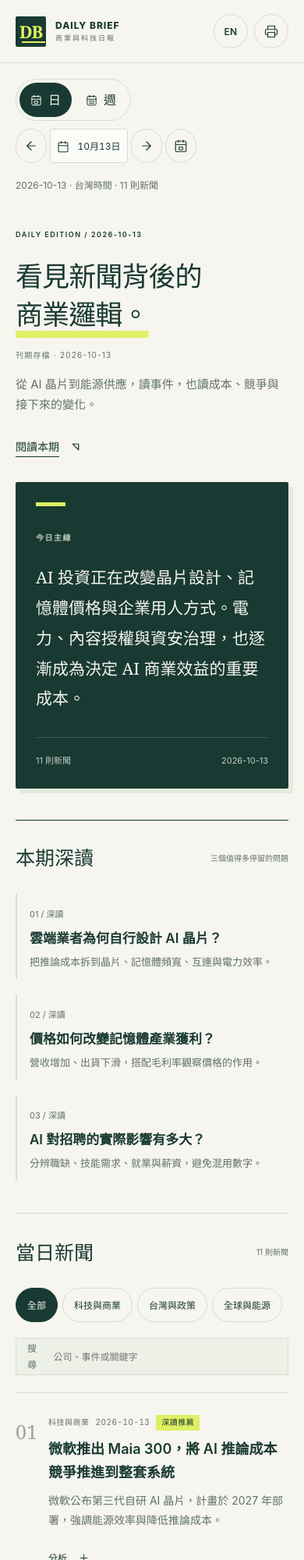
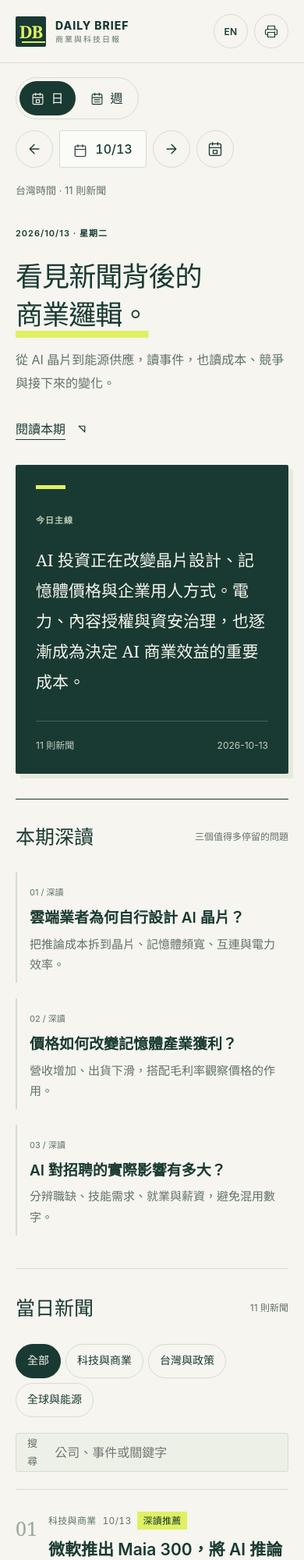
Before and after one commit to aiwlulu/daily-brief-site, a website with bundled scripts: page docs/index.html in a window 390 px wide. Shown: the top 2000 px of the page at 78% size. Built offline with nearby package versions, Linux system fonts and the light colour scheme.

Commit message:
feat(ui): improve mobile typography and concise date navigation
Increase news copy and supporting labels on smaller screens. Use MM/DD in date controls and story metadata, remove repeated dates, and keep 48px navigation targets.

```diff
--- a/docs/app.js
+++ b/docs/app.js
@@ -55,9 +55,9 @@ function renderPeriod() {
   el('view-week').setAttribute('aria-pressed',String(period === 'week'));
   el('date-label').textContent = zh ? '日期' : 'Date';
   el('date').value = selectedDate;
-  el('date-display').textContent = new Intl.DateTimeFormat(zh?'zh-TW':'en',{month:'short',day:'numeric',timeZone:'UTC'}).format(new Date(selectedDate+'T12:00:00Z'));
+  el('date-display').textContent = selectedDate.slice(5).replace('-','/');
   el('calendar-open').setAttribute('aria-label',(zh?'選擇日期：':'Choose date: ')+selectedDate);
-  el('publication-status').textContent = data.archiveType==='backfill' ? (zh?'回溯補編 · '+data.date:'RETROSPECTIVE EDITION · '+data.date) : data.generatedAt ? (zh?'更新於 ':'UPDATED ')+new Intl.DateTimeFormat(zh?'zh-TW':'en',{month:'numeric',day:'numeric',hour:'2-digit',minute:'2-digit',timeZone:'Asia/Taipei'}).format(new Date(data.generatedAt)) : (zh?'刊期存檔 · '+data.date:'EDITION ARCHIVE · '+data.date);
+  el('publication-status').textContent = data.archiveType==='backfill' ? (zh?'回溯補編':'RETROSPECTIVE EDITION') : data.generatedAt ? (zh?'更新於 ':'UPDATED ')+new Intl.DateTimeFormat(zh?'zh-TW':'en',{month:'numeric',day:'numeric',hour:'2-digit',minute:'2-digit',timeZone:'Asia/Taipei'}).format(new Date(data.generatedAt)) : '';
   el('today').replaceChildren(icon('today'));
   el('today').setAttribute('aria-label',zh?'回到今天':'Back to today');
   el('today').dataset.tooltip=zh?'回到今天':'Back to today';
@@ -67,13 +67,13 @@ function renderPeriod() {
   el('next').setAttribute('aria-label',zh ? (period === 'day'?'下一日':'下一週') : (period === 'day'?'Next day':'Next week'));
   el('previous').dataset.tooltip=el('previous').getAttribute('aria-label');
   el('next').dataset.tooltip=el('next').getAttribute('aria-label');
-  el('edition').textContent = (period === 'day'?'DAILY EDITION / ':'WEEKLY VIEW / ')+label;
+  el('edition').textContent = period==='day' ? selectedDate.replaceAll('-','/')+' · '+new Intl.DateTimeFormat(zh?'zh-TW':'en',{weekday:'long',timeZone:'UTC'}).format(new Date(selectedDate+'T12:00:00Z')) : 'WEEKLY VIEW / '+label;
   el('edition-date').textContent = label;
   el('news-title').textContent = zh ? (period === 'day'?'當日新聞':'關鍵精華') : (period === 'day'?'Daily stories':'Key highlights');
   el('story-total').textContent = period==='week'?(zh?weekly.highlights.length+' 個重點':weekly.highlights.length+' highlights'):words[lang].count(data.stories.length);
   el('coverage').textContent = period==='week'
     ? (zh?label+' · 台灣時間 · 已收錄 '+selectedEditions.length+'/7 天 · '+weekly.highlights.length+' 個重點':label+' · Asia/Taipei · '+selectedEditions.length+'/7 days available · '+weekly.highlights.length+' highlights')
-    : (zh?label+' · 台灣時間 · '+data.stories.length+' 則新聞':label+' · Asia/Taipei · '+data.stories.length+' stories');
+    : (zh?'台灣時間 · '+data.stories.length+' 則新聞':'Asia/Taipei · '+data.stories.length+' stories');
   if(!selectedEditions.length)el('coverage').textContent += zh?' · 尚無刊期，可閱讀最新一期。':' · No edition yet; open the latest edition.';
   el('theme-label').textContent = zh ? (period === 'week'?'最新刊期主線 · '+data.date:'今日主線') : (period === 'week'?'LATEST EDITION / '+data.date:'TODAY’S THROUGHLINE');
   if(period === 'week' && selectedEditions.length) {
@@ -128,7 +128,7 @@ function renderStories() {
     article.append(node('div', String(s.sourceId).padStart(2,'0'), 'story-number'));
     const content = node('div');
     const meta = node('div', undefined, 'story-meta');
-    meta.append(node('span', words[lang][s.category]),node('time',s.editionDate));
+    const published=node('time',s.editionDate.slice(5).replace('-','/'));published.dateTime=s.editionDate;published.setAttribute('aria-label',s.editionDate);meta.append(node('span', words[lang][s.category]),published);
     if (s.pick) meta.append(node('span', words[lang].pick, 'pick'));
     content.append(meta, node('h3', t(s.title)), node('p', t(s.summary), 'summary-text'));
     const details = node('details');
--- a/docs/style.css
+++ b/docs/style.css
@@ -44,3 +44,43 @@ body[data-view="week"] .news .section-top{margin-bottom:12px}
 .week-highlight h3{font-size:20px;font-weight:600;margin:7px 0 9px;line-height:1.6}.week-highlight p{font-size:14px;color:#4c6257;margin:0;max-width:70ch}
 .week-references{display:flex;flex-wrap:wrap;gap:14px;margin-top:10px}.week-references a{font-size:11px;color:var(--muted);display:inline-flex;align-items:center;gap:6px;text-underline-offset:4px;min-height:32px}.week-references .icon{width:13px;height:13px}
 @media(max-width:540px){body[data-view="week"] .hero{padding:24px 0}.week-highlight{grid-template-columns:26px minmax(0,1fr);gap:12px;padding:20px 0}.week-highlight h3{font-size:18px}.week-number{font-size:23px}body[data-view="week"] .hero h1{font-size:32px}}
+
+/* Mobile reading: larger copy, concise dates and comfortable tap targets. */
+#publication-status:empty{display:none}
+@media(max-width:800px){
+  body{font-size:16px}
+  #intro,body[data-view="week"] #intro{font-size:16px;line-height:1.85}
+  .summary-text,.detail-section p,#context-content p,.memo-grid p,.sources>p,.week-highlight p{font-size:16px;line-height:1.85}
+  .story h3,.week-highlight h3{font-size:21px;line-height:1.6}
+  .story-meta,.week-category,.metric small{font-size:12px;letter-spacing:.3px}
+  .filters button{font-size:14px}
+  .search{font-size:13px}.search input{font-size:16px}
+  .source-links a,.source-row,.source-row a,.week-references a{font-size:14px}
+  .confidence,.detail-section h4,.memo-grid h4{font-size:14px}
+  summary,.read-link{font-size:16px}
+  .deep-card h3,#context-content h3{font-size:19px}.deep-card p{font-size:15px}
+  .lower-item{font-size:15px}.coverage p,.publication-status{font-size:13px}
+  .eyebrow{font-size:11px;letter-spacing:1px}
+  .section-top span{font-size:12px}
+  .brand{font-size:14px}.brand small{font-size:10px}
+  .calendar-wrap>button{font-size:16px;min-width:112px;min-height:48px;gap:10px;font-weight:500}
+  .calendar-grid button{font-size:15px;min-height:44px}
+  .calendar-note{font-size:12px}.calendar-header strong{font-size:16px}
+  .week-references a{min-height:44px}
+  table{font-size:14px}
+}
+@media(max-width:540px){
+  .period-bar{gap:14px;padding-top:18px}
+  .period-switch button{font-size:16px;min-width:72px;min-height:44px}
+  .period-switch .icon{width:17px;height:17px}
+  .date-nav{width:100%;gap:8px;justify-content:flex-start}
+  .date-nav #previous,.date-nav #next,.date-nav #today{width:48px;height:48px;min-height:48px;flex:none}
+  .date-nav .icon{width:20px;height:20px}
+  .calendar-wrap>button{padding:8px 12px;font-size:16px;min-width:112px}
+  .calendar-wrap>button .icon{width:18px;height:18px}
+  .hero{padding-top:24px;padding-bottom:32px}
+  .story-body{margin-left:0}
+  .week-highlight h3{font-size:21px}.story h3{font-size:21px}
+  .edition-meta{font-size:12px}.lead .eyebrow{font-size:11px}
+  .masthead nav{gap:8px}.masthead nav button{width:44px;height:44px}
+}
```
